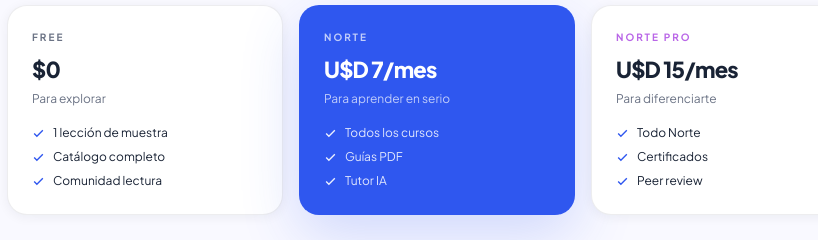
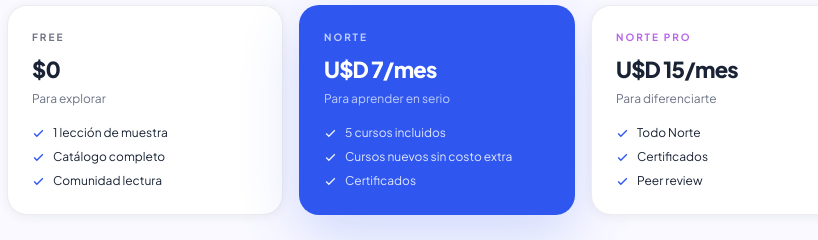
Before and after one commit to estudionortearg/EstudioNorte, a Next.js app: page / in a window 1280 px wide. Shown: the part 3980-4220 px from the top of the page, without its empty margins (203-1021 px from the left). Built offline with nearby package versions, Linux system fonts and the light colour scheme; no server answers; the database is empty.

Commit message:
feat: update landing plan preview — 5 cursos incluidos en Norte

```diff
--- a/app/page.tsx
+++ b/app/page.tsx
@@ -367,7 +367,7 @@
           <div style={{ display: 'grid', gridTemplateColumns: 'repeat(3, 1fr)', gap: '16px', marginBottom: '24px' }}>
             {[
               { name: 'FREE', price: '$0', desc: 'Para explorar', features: ['1 lección de muestra', 'Catálogo completo', 'Comunidad lectura'], color: 'var(--en-text-soft)', highlight: false },
-              { name: 'NORTE', price: 'U$D 7/mes', desc: 'Para aprender en serio', features: ['Todos los cursos', 'Guías PDF', 'Tutor IA'], color: 'var(--en-green)', highlight: true },
+              { name: 'NORTE', price: 'U$D 7/mes', desc: 'Para aprender en serio', features: ['5 cursos incluidos', 'Cursos nuevos sin costo extra', 'Certificados'], color: 'var(--en-green)', highlight: true },
               { name: 'NORTE PRO', price: 'U$D 15/mes', desc: 'Para diferenciarte', features: ['Todo Norte', 'Certificados', 'Peer review'], color: 'var(--en-coral)', highlight: false },
             ].map(p => (
               <div key={p.name} style={{ background: p.highlight ? 'var(--en-green)' : 'var(--en-surface)', border: `1.5px solid ${p.highlight ? 'transparent' : 'var(--en-border)'}`, borderRadius: '20px', padding: '24px', boxShadow: p.highlight ? 'var(--en-shadow-green)' : 'var(--en-shadow-sm)', textAlign: 'left' }}>
```
